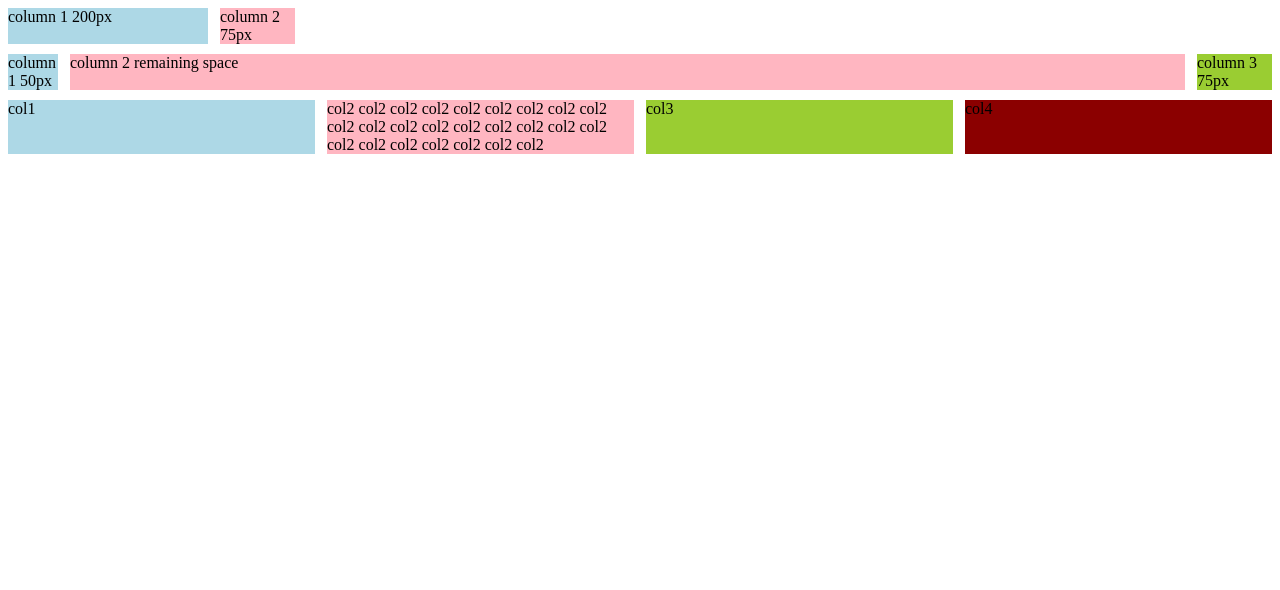
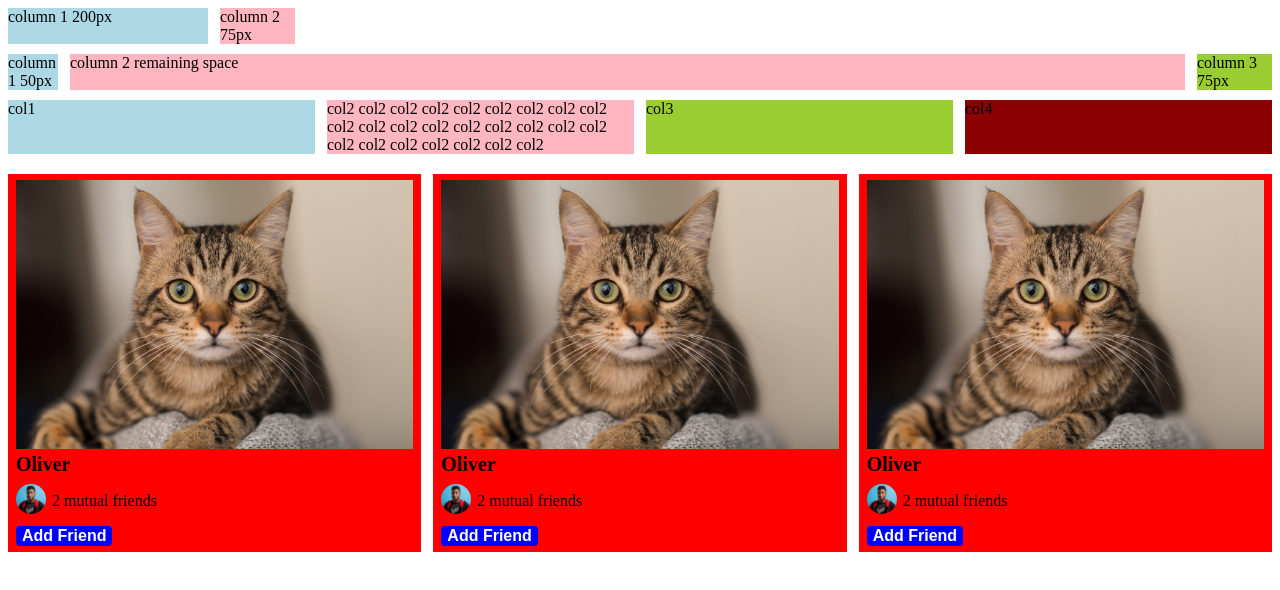
Before and after one commit to MyCheesyPuff/HTML-JAVA-SCRIPT-COURSE, a plain HTML site: page gridExercise.html in a window 1280 px wide. Drawn offline with Linux system fonts and the light colour scheme.

Commit message:
grid exercises 3 user profiles in a 3 cols grid

```diff
--- a/gridExercise.html
+++ b/gridExercise.html
@@ -31,6 +31,47 @@
 			grid-template-columns: 1fr 1fr 1fr 1fr;
 			column-gap: 12px;
 			margin-top: 10px;
+
+		}
+		.three-item-grid{
+			display: grid;
+			grid-template-columns: 1fr 1fr 1fr;
+			margin-top: 20px;
+			column-gap: 12px;
+		}
+		.item-picture{
+			width: 100%;
+		}
+		.item-1{
+			background-color: red;
+			padding-bottom: 6px;
+			padding-left: 8px;
+			padding-right: 8px;
+			padding-top: 6px;
+		}
+		.mutual-friends-info{
+			display: grid;
+			grid-template-columns: 30px 1fr;
+			align-items: center;
+			column-gap: 6px;
+		}
+		.mutual-friends-picture{
+			width: 100%;
+			border-radius: 50px;
+		}
+		.cat-name{
+			font-size: 20px;
+			font-weight: bold;
+			margin-top: 0px;
+			margin-bottom: 0px;
+		}
+		.add-friends{
+			background-color: blue;
+			color: white;
+			font-weight: bold;
+			font-size: 16px;
+			border: none;
+			border-radius: 4px;
 		}
 	</style>
 </head>
@@ -62,5 +103,69 @@
 		</div>
 	</div>
 
+	<div class = "three-item-grid">
+		<div class = "item-1">
+				<img class = "item-picture" src="channelpics/cat.jpg">
+				<p class = "cat-name">
+					Oliver
+				</p>
+				<div class = "mutual-friends-info">
+					<div>
+						<img class = "mutual-friends-picture" src="channelpics/channel-1.jpeg">
+					</div>
+					<div class = "num-of-mutual-friends">
+						<p>2 mutual friends</p>
+					</div>
+				</div>
+				<button class = "add-friends">
+					Add Friend
+				</button>
+
+
+		</div>
+		<div class = "item-2">
+				<div class = "item-1">
+				<img class = "item-picture" src="channelpics/cat.jpg">
+				<p class = "cat-name">
+					Oliver
+				</p>
+				<div class = "mutual-friends-info">
+					<div>
+						<img class = "mutual-friends-picture" src="channelpics/channel-1.jpeg">
+					</div>
+					<div class = "num-of-mutual-friends">
+						<p>2 mutual friends</p>
+					</div>
+				</div>
+				<button class = "add-friends">
+					Add Friend
+				</button>
+
+
+		</div>
+		</div>
+		<div class = "item-3">
+				<div class = "item-1">
+				<img class = "item-picture" src="channelpics/cat.jpg">
+				<p class = "cat-name">
+					Oliver
+				</p>
+				<div class = "mutual-friends-info">
+					<div>
+						<img class = "mutual-friends-picture" src="channelpics/channel-1.jpeg">
+					</div>
+					<div class = "num-of-mutual-friends">
+						<p>2 mutual friends</p>
+					</div>
+				</div>
+				<button class = "add-friends">
+					Add Friend
+				</button>
+
+
+		</div>
+		</div>
+	</div>
+
 </body>
 </html>
```
